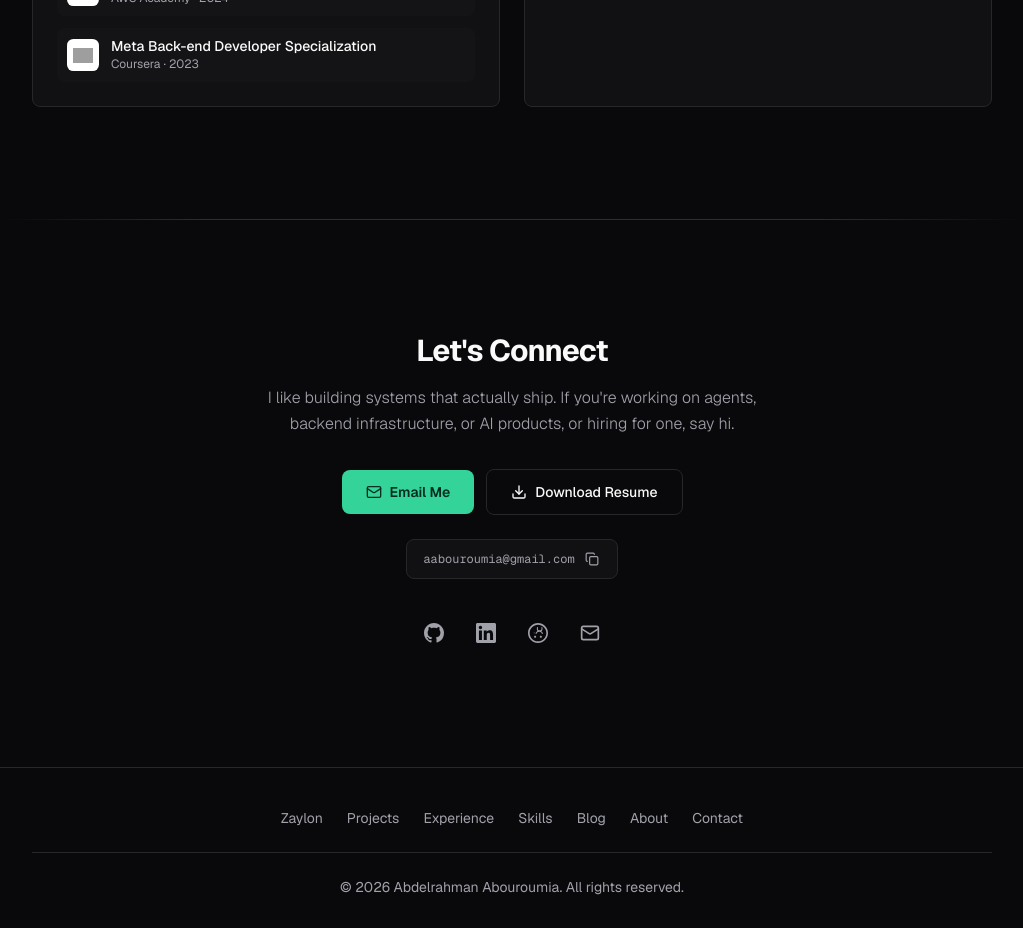
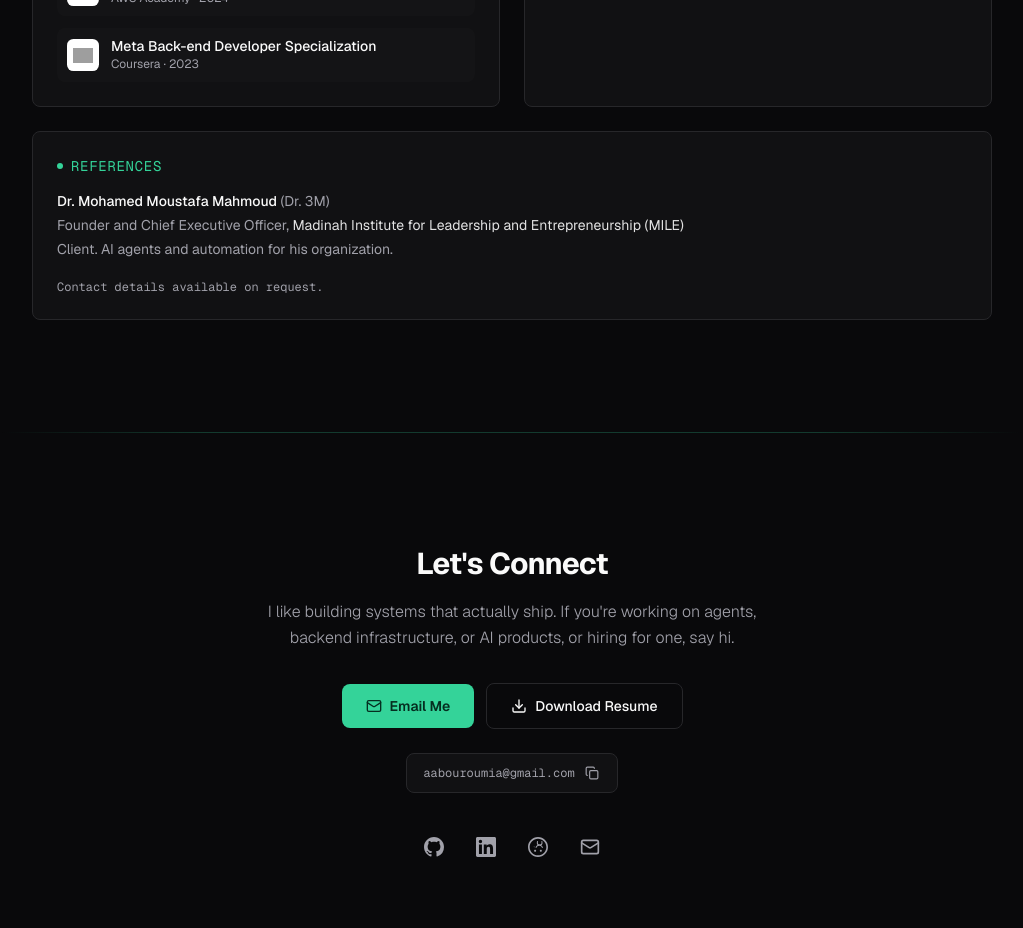
Before and after one commit to Ab-Romia/romia.dev, a Next.js app: page / in a window 1280 px wide. Shown: the part 8360-9288 px from the top of the page, without its empty margins (128-1151 px from the left). Built offline with nearby package versions, Linux system fonts and the light colour scheme; grey boxes are pictures that could not be loaded.

Commit message:
Add a references section naming Dr. Mohamed Moustafa Mahmoud

```diff
--- a/src/components/sections/about.tsx
+++ b/src/components/sections/about.tsx
@@ -7,6 +7,7 @@ import {
   CERTIFICATIONS,
   COMPETITIONS,
   LANGUAGES_SPOKEN,
+  REFERENCES,
 } from "@/data/resume";
 import Image from "next/image";
 import { ChevronDown, ArrowUpRight } from "lucide-react";
@@ -201,6 +202,40 @@ export function About() {
               </div>
             </InfoCard>
           </ScaleUp>
+
+          <ScaleUp delay={0.3} className="md:col-span-2">
+            <InfoCard className="bg-card border border-border rounded-lg p-6 h-full transition-colors duration-200 hover:border-accent/40">
+              <h3 className="text-sm font-mono text-accent uppercase tracking-wider mb-4 flex items-center gap-2">
+                <span className="size-1.5 rounded-full bg-accent" />
+                References
+              </h3>
+              <div className="space-y-4">
+                {REFERENCES.map((ref) => (
+                  <div key={ref.name}>
+                    <p className="text-sm font-medium leading-snug">
+                      {ref.name}
+                      <span className="text-muted-foreground font-normal"> ({ref.alsoKnownAs})</span>
+                    </p>
+                    <p className="text-sm text-muted-foreground mt-1">
+                      {ref.title},{" "}
+                      <a
+                        href={ref.url}
+                        target="_blank"
+                        rel="noopener noreferrer"
+                        className="link-underline text-foreground/90 hover:text-accent transition-colors"
+                      >
+                        {ref.organization}
+                      </a>
+                    </p>
+                    <p className="text-sm text-muted-foreground mt-1">{ref.relationship}</p>
+                  </div>
+                ))}
+                <p className="text-xs font-mono text-muted-foreground pt-1">
+                  Contact details available on request.
+                </p>
+              </div>
+            </InfoCard>
+          </ScaleUp>
         </div>
       </div>
     </section>
--- a/src/data/resume.ts
+++ b/src/data/resume.ts
@@ -521,6 +521,19 @@ export const CERTIFICATIONS = [
   { name: "Meta Back-end Developer Specialization", issuer: "Coursera", year: "2023", logo: "/logos/coursera.svg" },
 ] as const;
 
+// Contact details are deliberately not published here. They are shared directly
+// when a reference is requested, which is what the reference agreed to.
+export const REFERENCES = [
+  {
+    name: "Dr. Mohamed Moustafa Mahmoud",
+    alsoKnownAs: "Dr. 3M",
+    title: "Founder and Chief Executive Officer",
+    organization: "Madinah Institute for Leadership and Entrepreneurship (MILE)",
+    url: "https://www.mile.org/",
+    relationship: "Client. AI agents and automation for his organization.",
+  },
+] as const;
+
 export const COMPETITIONS = [
   { name: "MTC-AIC3 BCI Challenge", detail: "Egypt National AI Competition" },
   { name: "ECPC", detail: "3x Participant" },
```
